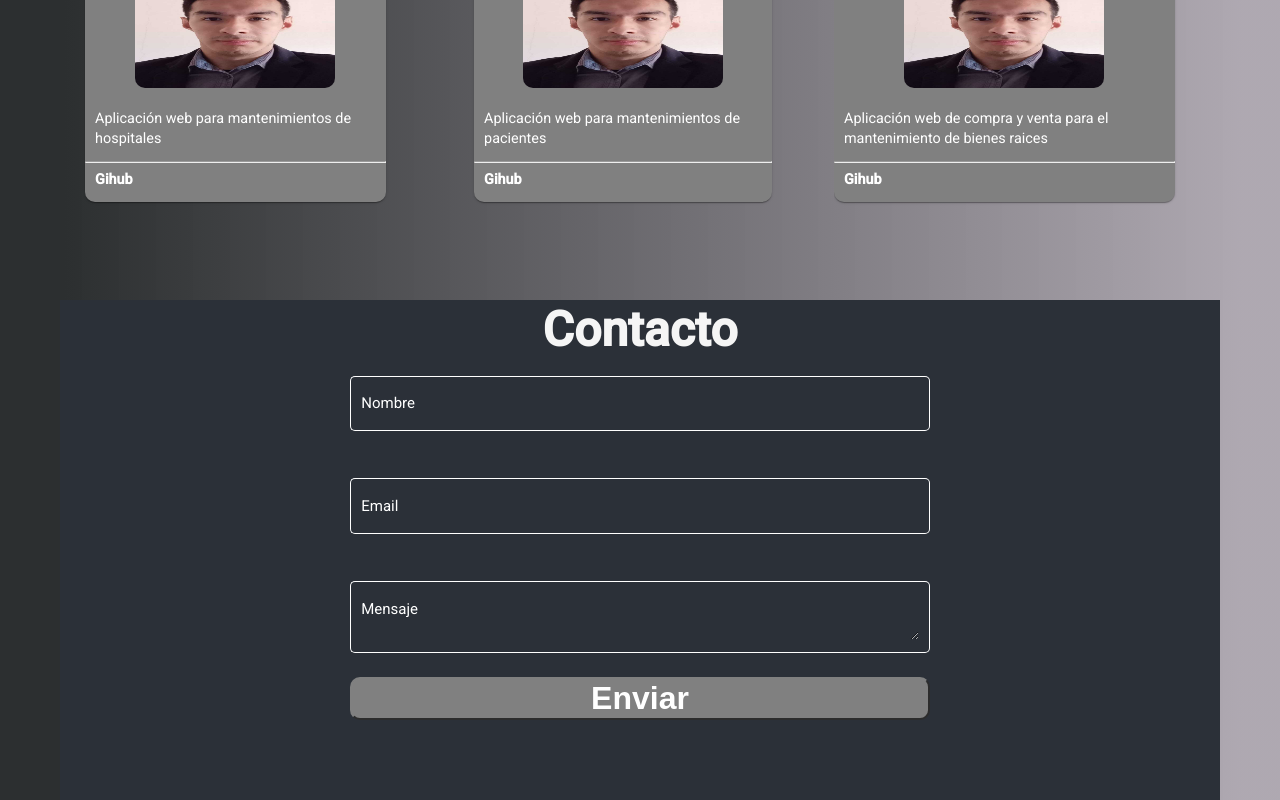
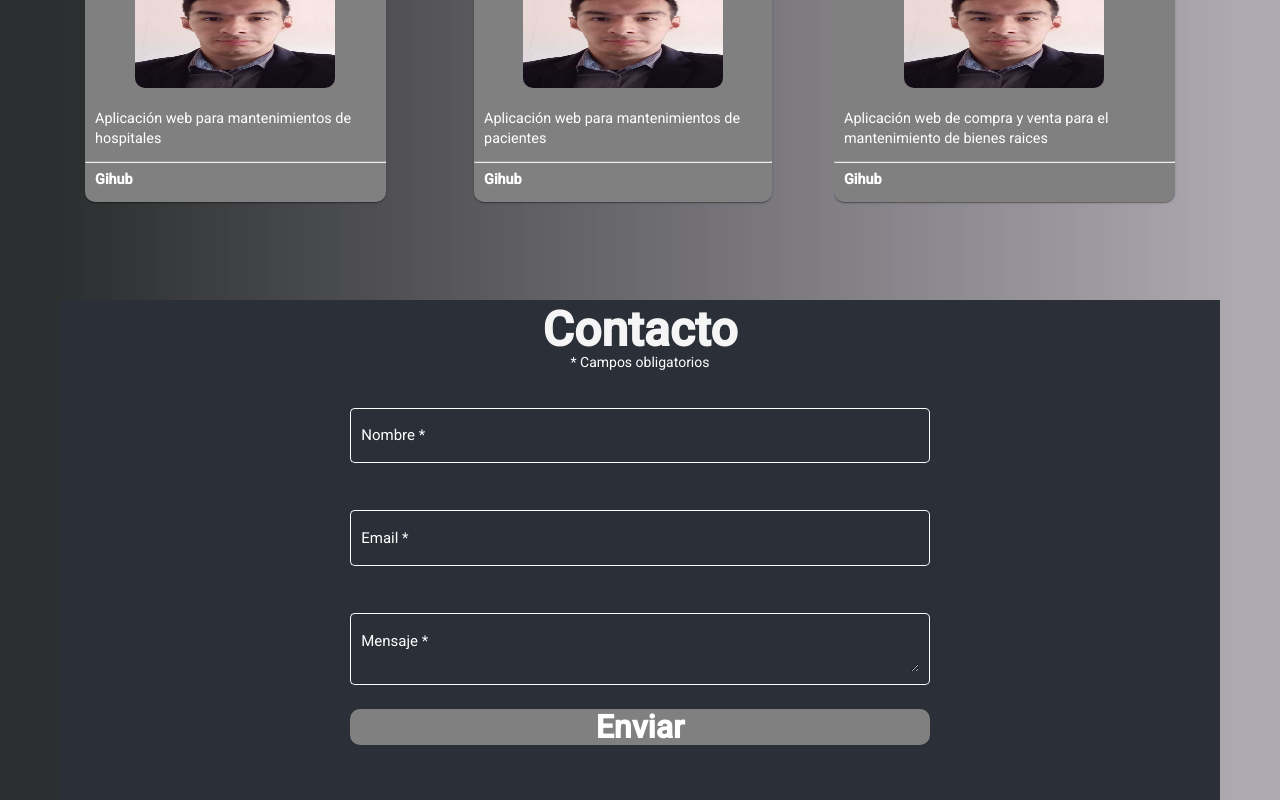
Before and after one commit to PabloChacon1997/PortafolioWebDev, an Angular app: page / in a window 1280 px wide. Shown: the part 1301-2101 px from the top of the page. Built offline with nearby package versions, Linux system fonts and the light colour scheme; what angular-typewriter-effect would draw is missing.

Commit message:
Formulario contacto

```diff
--- a/src/app/app.component.css
+++ b/src/app/app.component.css
@@ -179,10 +179,11 @@ mat-grid-list > .proyects > .proyects-titulo {
 .example-button-row {
   display: table-cell;
   margin-left: 50px;
+  margin-top: 10px;
   width: 500pc;
 }
 
-.example-button-row > input {
+.example-button-row > button {
   font-weight: bold;
   border-radius: 10px;
   background-color: gray;
@@ -191,3 +192,12 @@ mat-grid-list > .proyects > .proyects-titulo {
   font-size: 2rem;
   width: 50%;
 }
+
+.example-button-row > button:hover {
+  cursor: pointer;
+  opacity: .9 solid;
+}
+
+.error {
+  color: red;
+}
--- a/src/app/app.component.html
+++ b/src/app/app.component.html
@@ -74,21 +74,62 @@
   </mat-grid-list>
   <mat-grid-list class="contact" cols="1" rowHeight="500px">
     <p class="contact-titulo">Contacto</p>
-    <form action="" class="contact-form">
+    <p style="color: white;">* Campos obligatorios</p>
+    <form (ngSubmit)="submitForm()" #forma="ngForm" class="contact-form">
       <mat-form-field class="contact-field" appearance="outline">
         <mat-label >Nombre</mat-label>
-        <input matInput>
+        <input
+          matInput
+          type="text"
+          #name="ngModel"
+          [(ngModel)]="constactForm.nombre"
+          name="nombre"
+          required
+        >
       </mat-form-field>
+      <div class="error" *ngIf="name.invalid && (name.dirty || name.touched)">
+        <div *ngIf="name.errors?.required">
+          Por favor introduzca un nombre
+        </div>
+      </div>
       <mat-form-field class="contact-field" appearance="outline">
         <mat-label >Email</mat-label>
-        <input matInput>
+        <input
+          matInput
+          type="email"
+          #email="ngModel"
+          [(ngModel)]="constactForm.email"
+          name="email"
+          required
+          pattern="^[a-zA-Z0-9._-]+@[a-zA-Z0-9](?:[a-zA-Z0-9-]{0,61}[a-zA-Z0-9])?(?:\.[a-zA-Z0-9](?:[a-zA-Z0-9-]{0,61}[a-zA-Z0-9])?)*$"
+        >
       </mat-form-field>
+      <div class="error" *ngIf="email.invalid && (email.dirty || email.touched)">
+        <div *ngIf="email.errors?.required">
+          Por favor introduzca un email
+        </div>
+        <div *ngIf="email.errors && email.errors.pattern">
+          Por favor introduzca un email correcto, ej: andres@correo.com
+        </div>
+      </div>
       <mat-form-field class="contact-field" appearance="outline">
         <mat-label >Mensaje</mat-label>
-        <textarea matInput></textarea>
+        <textarea
+          matInput
+          type="text"
+          #mensaje="ngModel"
+          [(ngModel)]="constactForm.mensaje"
+          name="mensaje"
+          required
+        ></textarea>
       </mat-form-field>
+      <div class="error" *ngIf="mensaje.invalid && (mensaje.dirty || mensaje.touched)">
+        <div *ngIf="mensaje.errors?.required">
+          Por favor introduzca un mensaje de presentación
+        </div>
+      </div>
       <div class="example-button-row">
-        <input type="button" mat-button value="Enviar" />
+        <button [disabled]="!forma.valid" type="submit" mat-button >Enviar</button>
       </div>
     </form>
   </mat-grid-list>
--- a/src/app/app.component.ts
+++ b/src/app/app.component.ts
@@ -1,6 +1,6 @@
 import { Component } from '@angular/core';
 import { MatDialog } from '@angular/material/dialog';
-import { Jobs, Tech } from './interfaces/interfaces';
+import { IContact, Jobs, Tech } from './interfaces/interfaces';
 
 
 @Component({
@@ -14,12 +14,20 @@ export class AppComponent {
   presentacionY: string[] = ['y '];
   presentacionWeb: string[] = ['Web Developer'];
 
+
   constructor(public dialog: MatDialog) {}
 
   openDialog() {
-    console.log('Aki');
     this.dialog.open(DialogMycontent);
   }
+
+
+  constactForm: IContact = {
+    nombre: '',
+    email: '',
+    mensaje: ''
+  }
+
 
   tecnologias: Tech[] = [
     {
@@ -78,6 +86,12 @@ export class AppComponent {
   ];
 
 
+
+  submitForm() {
+    // TODO: Enviar correo
+    console.log(this.constactForm);
+  }
+
 }
 
 
--- a/src/app/app.module.ts
+++ b/src/app/app.module.ts
@@ -18,6 +18,8 @@ import { MatInputModule } from '@angular/material/input';
 /** Typewritter Effect */
 import { AngularTypewriterEffectModule } from 'angular-typewriter-effect';
 
+import { FormsModule } from '@angular/forms';
+
 
 
 @NgModule({
@@ -35,6 +37,7 @@ import { AngularTypewriterEffectModule } from 'angular-typewriter-effect';
     MatDialogModule,
     MatFormFieldModule,
     MatInputModule,
+    FormsModule
   ],
   providers: [],
   bootstrap: [AppComponent]
--- a/src/app/dialog-mycontent.html
+++ b/src/app/dialog-mycontent.html
@@ -2,14 +2,14 @@
 <div mat-dialog-content class="mat-typography" style="font-size: 1rem;">
   <h3 style="font-weight: bold;">Developer</h3>
   <p>
-    Soy un Front-End Web Developer que disfruta creando aplicaciones web sobretodo en el lado del cliente
-    sin embargo poseo conocimientos de Back-End en el lado del servidor y trabajo con bases de datos relacionales y
+    Soy un Front-End Web Developer que disfruta creando aplicaciones web sobretodo en el lado del cliente,
+    sin embargo, poseo conocimientos de Back-End en el lado del servidor .Trabajo con bases de datos relacionales y
     no relacionales.
   </p>
   <h3 style="font-weight: bold;">Aptitudes</h3>
   <p>
     Soy una persona optimista, con ganas de aprender mas y evolucionar mis conocimientos. Me gusta trabajar
-    en equipo y poder solucionar diferentes problemas que se puedan plantear. Soy proactivo y siempre me gusta trabajar
+    en equipo y poder solucionar diferentes problemas que se puedan plantear. Proactivo ,trabajo
     en base a la ética y a la moral.
   </p>
 </div>
--- a/src/app/interfaces/interfaces.ts
+++ b/src/app/interfaces/interfaces.ts
@@ -12,3 +12,9 @@ export interface Jobs {
   urlGithub: string,
   descripcion: string,
 }
+
+export interface IContact {
+  nombre: string,
+  email: string,
+  mensaje: string,
+}
```
